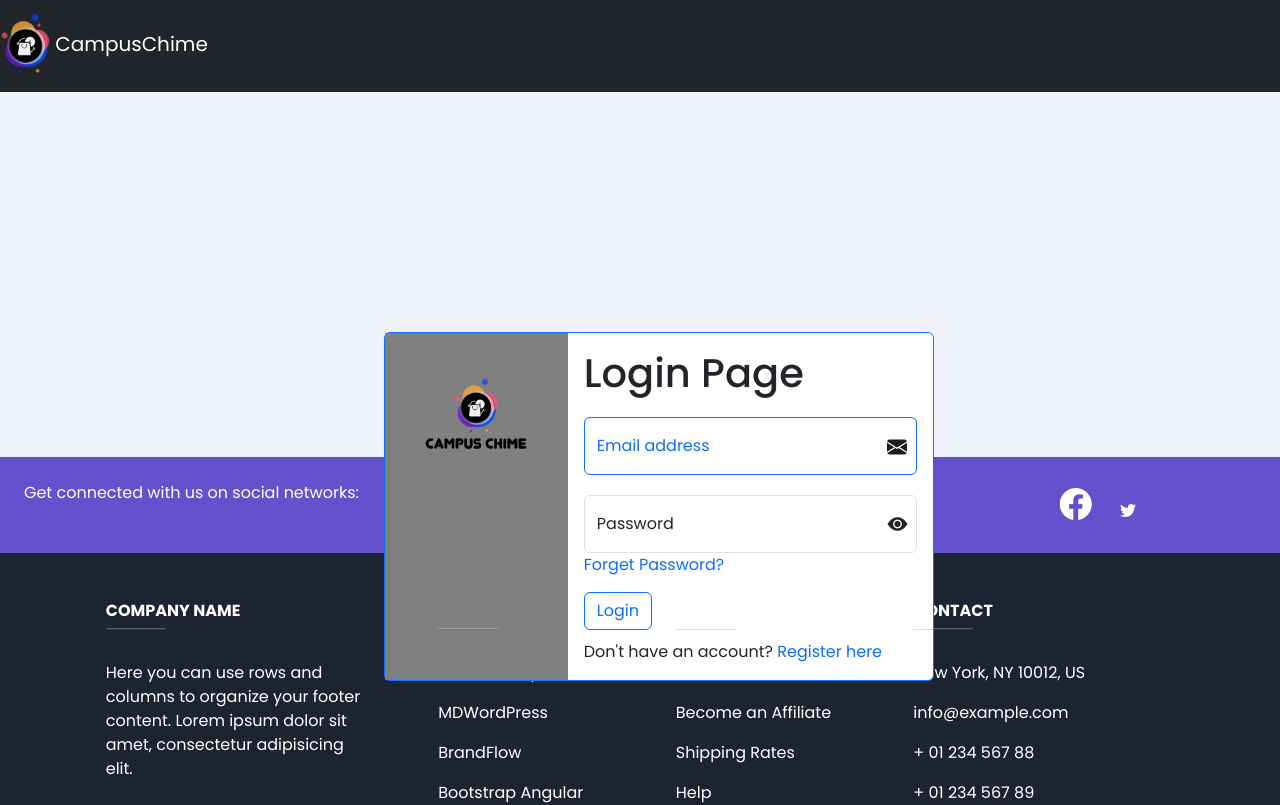
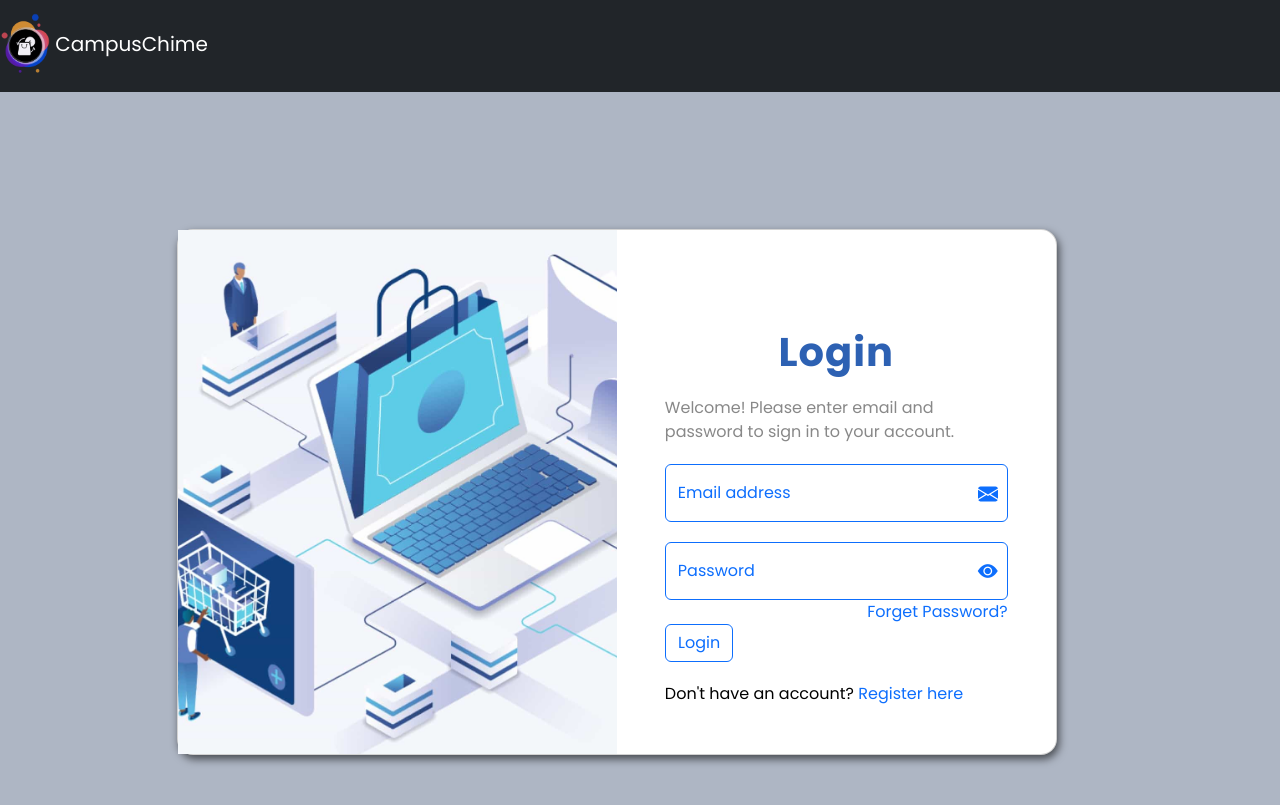
Before and after one commit to L2GS-19101360/CampusChime, a React (Vite) app: page /loginPage in a window 1280 px wide. Shown: the top 805 px of the page. Built offline with nearby package versions, Linux system fonts and the light colour scheme.

Commit message:
updated login design

```diff
--- a/src/App.jsx
+++ b/src/App.jsx
@@ -16,7 +16,6 @@ const entrepreneurs = [
   { id: 3, name: "Zyguel Cabs", image: "https://via.placeholder.com/150" },
 ];
 
-
 class App extends Component {
   constructor() {
     super();
@@ -28,10 +27,10 @@ class App extends Component {
 
   render() {
     return (
-      <div style={{paddingBottom: '8%'}}>
+      <div style={{ paddingBottom: "8%" }}>
         <MainNavbar />
 
-        <Carousel style={{ height: "500px"}}>
+        <Carousel style={{ height: "500px" }}>
           <Carousel.Item style={{ backgroundColor: "red", height: "500px" }}>
             <img
               className="d-block w-100"
@@ -64,9 +63,19 @@ class App extends Component {
           </p>
         </div>
 
-        <Row xs={1} md={3} style={{ marginLeft: "260px", marginTop: "50px", maxWidth: "1600px" }}>
+        <Row
+          xs={1}
+          md={3}
+          style={{ marginLeft: "260px", marginTop: "50px", maxWidth: "1600px" }}
+        >
           <Col>
-            <Card style={{ height: "300px", width: "300px", backgroundColor: '#C0C0C0' }}>
+            <Card
+              style={{
+                height: "300px",
+                width: "300px",
+                backgroundColor: "#C0C0C0",
+              }}
+            >
               <Card.Img
                 variant="top"
                 src={magnifying}
@@ -85,7 +94,13 @@ class App extends Component {
           </Col>
 
           <Col>
-            <Card style={{ height: "300px", width: "300px", backgroundColor: '#C0C0C0' }}>
+            <Card
+              style={{
+                height: "300px",
+                width: "300px",
+                backgroundColor: "#C0C0C0",
+              }}
+            >
               <Card.Img
                 variant="top"
                 src={arrow}
@@ -105,7 +120,13 @@ class App extends Component {
           </Col>
 
           <Col>
-            <Card style={{ height: "300px", width: "300px", backgroundColor: '#C0C0C0' }}>
+            <Card
+              style={{
+                height: "300px",
+                width: "300px",
+                backgroundColor: "#C0C0C0",
+              }}
+            >
               <Card.Img
                 variant="top"
                 src={cart}
@@ -125,7 +146,12 @@ class App extends Component {
         </Row>
 
         <h1
-          style={{ fontSize: "4em", textAlign: "center", marginTop: "150px", color: "black"}}
+          style={{
+            fontSize: "4em",
+            textAlign: "center",
+            marginTop: "150px",
+            color: "black",
+          }}
         >
           ENTREPRENEURS
         </h1>
@@ -175,7 +201,6 @@ class App extends Component {
             </Carousel.Item>
           ))}
         </Carousel>
-
       </div>
     );
   }
--- a/src/components/HomeNavbar.jsx
+++ b/src/components/HomeNavbar.jsx
@@ -30,8 +30,6 @@ const HomeNavbar = () => {
   const userImage = sessionStorage.getItem("userImage");
 
   var IsImageNull = userImage === "0";
-
-  console.log(IsImageNull);
 
   return (
     <div>
@@ -82,7 +80,7 @@ const HomeNavbar = () => {
                 width: "55px",
                 height: "55px",
                 borderRadius: "50%",
-                border: '1px solid black'
+                border: "1px solid black",
               }}
               onClick={handleOffcanvasShow}
             />
@@ -116,7 +114,7 @@ const HomeNavbar = () => {
                   width: "150px",
                   height: "150px",
                   borderRadius: "50%",
-                  border: '1px solid black'
+                  border: "1px solid black",
                 }}
                 onClick={handleOffcanvasShow}
               />
--- a/src/components/admin/Dashboard.jsx
+++ b/src/components/admin/Dashboard.jsx
@@ -53,7 +53,10 @@ function Dashboard() {
           </div>
         </div>
       </div>
-        <table className="table caption-top bg-white rounded" style={{marginTop: "70px"}}>
+      <table
+        className="table caption-top bg-white rounded"
+        style={{ marginTop: "70px" }}
+      >
         <caption className="text-black fs-2">Recent Orders</caption>
         <thead>
           <tr>
--- a/src/components/home/hero.jsx
+++ b/src/components/home/hero.jsx
@@ -150,16 +150,27 @@ const HeroForHome = () => {
         </Modal.Header>
 
         <Modal.Body>
-          <Form onSubmit={handleSubmit}>
+          <Form
+            onSubmit={handleSubmit}
+            style={{
+              marginLeft: "10px",
+              marginRight: "10px",
+              marginTop: "10px",
+            }}
+          >
             {/* Form field for uploading a valid Government ID */}
             <Form.Group controlId="formFile" className="mb-3">
               <Form.Label
-                style={{ color: "black", fontSize: "17px", marginTop: "10px" }}
+                style={{
+                  color: "black",
+                  fontSize: "17px",
+                  marginTop: "10px",
+                }}
               >
                 Upload a valid Government ID
               </Form.Label>
               <Form.Control type="file" onChange={handleFileChange} />
-              <Form.Text className="text-muted">
+              <Form.Text className="text-muted ">
                 (e.g., driver's license, national ID, passport).
               </Form.Text>
             </Form.Group>
--- a/src/pages/Login Page/LoginPage.jsx
+++ b/src/pages/Login Page/LoginPage.jsx
@@ -12,10 +12,11 @@ import {
 import axios from "axios";
 import "bootstrap-icons/font/bootstrap-icons.css";
 import WebLogo from "../../assets/CampusChimeNoname.png";
-import Logo from "../../assets/CampusChime.png";
+import loginImage from "../../assets/loginImage.jpg";
 import { EnvelopeFill } from "react-bootstrap-icons";
 import { toast, ToastContainer } from "react-toastify";
 import "react-toastify/dist/ReactToastify.css";
+
 class LoginPage extends Component {
   state = {
     password: "",
@@ -120,40 +121,60 @@ class LoginPage extends Component {
           </Navbar.Collapse>
         </Navbar>
 
+        <section className="vh-100" style={{ backgroundColor: "#aeb6c4" }}>
+          <div className="container py-5 h-100">
+            <div className="row d-flex justify-content-center align-items-center h-100">
+              <div className="col col-xl-10">
                 <div
-          className="card mb-3"
+                  className="card"
                   style={{
-            backgroundColor: "white",
-            maxWidth: "43%",
-            position: "relative",
-            left: "30%",
-            top: "240px",
-            borderColor: "#0d6efd",
+                    borderRadius: "1rem",
+                    width: "95%",
+                    boxShadow: "2px 4px 8px rgba(0, 0, 0, 0.6)",
                   }}
                 >
                   <div className="row g-0">
                     <div
-              className="col-md-4"
-              style={{ backgroundColor: "gray", textAlign: "center" }}
+                      className="col-md-6 col-lg-6 d-none d-md-block"
+                      style={{
+                        background: `url(${loginImage})`,
+                        backgroundSize: "cover",
+                        backgroundPosition: "center",
+                      }}
+                    ></div>
+                    <div className="col-md-6 col-lg-6">
+                      <div className="d-flex flex-column justify-content-start align-items-start">
+                        <div
+                          className="card-body p-4 p-lg-5 text-black"
+                          style={{ width: "100%" }}
                         >
-              <img
-                src={Logo}
-                alt=""
-                style={{ height: "160px", width: "160px" }}
-              />
-            </div>
-            <div className="col-md-8">
-              <div className="card-body">
-                <h1>Login Page</h1>
-                {this.state.warning}
-                <Form
-                  onSubmit={this.handleSubmit}
-                  style={{ marginTop: "20px" }}
+                          <form onSubmit={this.handleSubmit}>
+                            <h1
+                              className="fw-bold mb-3 pb-1"
+                              style={{
+                                letterSpacing: "1px",
+                                textAlign: "center",
+                                marginTop: "50px",
+                                color: "#2d61b3",
+                              }}
                             >
+                              Login
+                            </h1>
+                            <p
+                              style={{
+                                fontSize: "16px",
+                                marginBottom: "20px",
+                                color: "#888888",
+                              }}
+                            >
+                              Welcome! Please enter email and password to sign
+                              in to your account.
+                            </p>
+
                             <FloatingLabel
                               controlId="loginEmail"
                               label="Email address"
-                    style={{ color: "#0d6efd" }}
+                              style={{ color: "#0d6efd", marginTop: "10px" }}
                             >
                               <Form.Control
                                 type="email"
@@ -161,20 +182,18 @@ class LoginPage extends Component {
                                 required
                                 style={{ borderColor: "#0d6efd" }}
                               />
-
                               <EnvelopeFill
                                 size={20}
                                 style={{
                                   position: "absolute",
                                   top: "20px",
                                   right: "10px",
-                        color: "1a1e21",
                                 }}
                               />
                             </FloatingLabel>
 
                             <FloatingLabel
-                    style={{ marginTop: "20px" }}
+                              style={{ color: "#0d6efd", marginTop: "20px" }}
                               controlId="loginPassword"
                               label="Password"
                             >
@@ -186,6 +205,7 @@ class LoginPage extends Component {
                                 }
                                 placeholder="Password"
                                 required
+                                style={{ borderColor: "#0d6efd" }}
                               />
                               <i
                                 className={`ms-2 ${eyeIcons}`}
@@ -200,18 +220,25 @@ class LoginPage extends Component {
                               ></i>
                             </FloatingLabel>
 
-                  <Link to="/forgetPasswordPage">Forget Password?</Link>
-                  <br />
+                            <div className="d-flex justify-content-between">
+                              <div></div>
+                              <Link
+                                to="/forgetPasswordPage"
+                                style={{ alignSelf: "flex-end" }}
+                              >
+                                Forget Password?
+                              </Link>
+                            </div>
 
                             <Button
-                    style={{ marginTop: "15px", marginBottom: "10px" }}
+                              style={{ marginBottom: "20px", width: "20%" }}
                               variant="outline-primary"
                               type="submit"
                               disabled={loading}
                             >
                               {loading ? "Logging in..." : "Login"}
                             </Button>
-                </Form>
+                          </form>
                           Don't have an account?{" "}
                           <Link to="/RegisterPage">Register here</Link>
                         </div>
@@ -219,11 +246,15 @@ class LoginPage extends Component {
                     </div>
                   </div>
                 </div>
+              </div>
+            </div>
+          </div>
+        </section>
+      </div>
     );
   }
 }
 <ToastContainer />;
-
 LoginPage.propTypes = {
   history: PropTypes.object.isRequired,
 };
```
Also changed, not shown: src/assets/login.jpg (added), src/assets/loginImage.jpg (added). Lines whose indentation alone changed are shown as unchanged.
